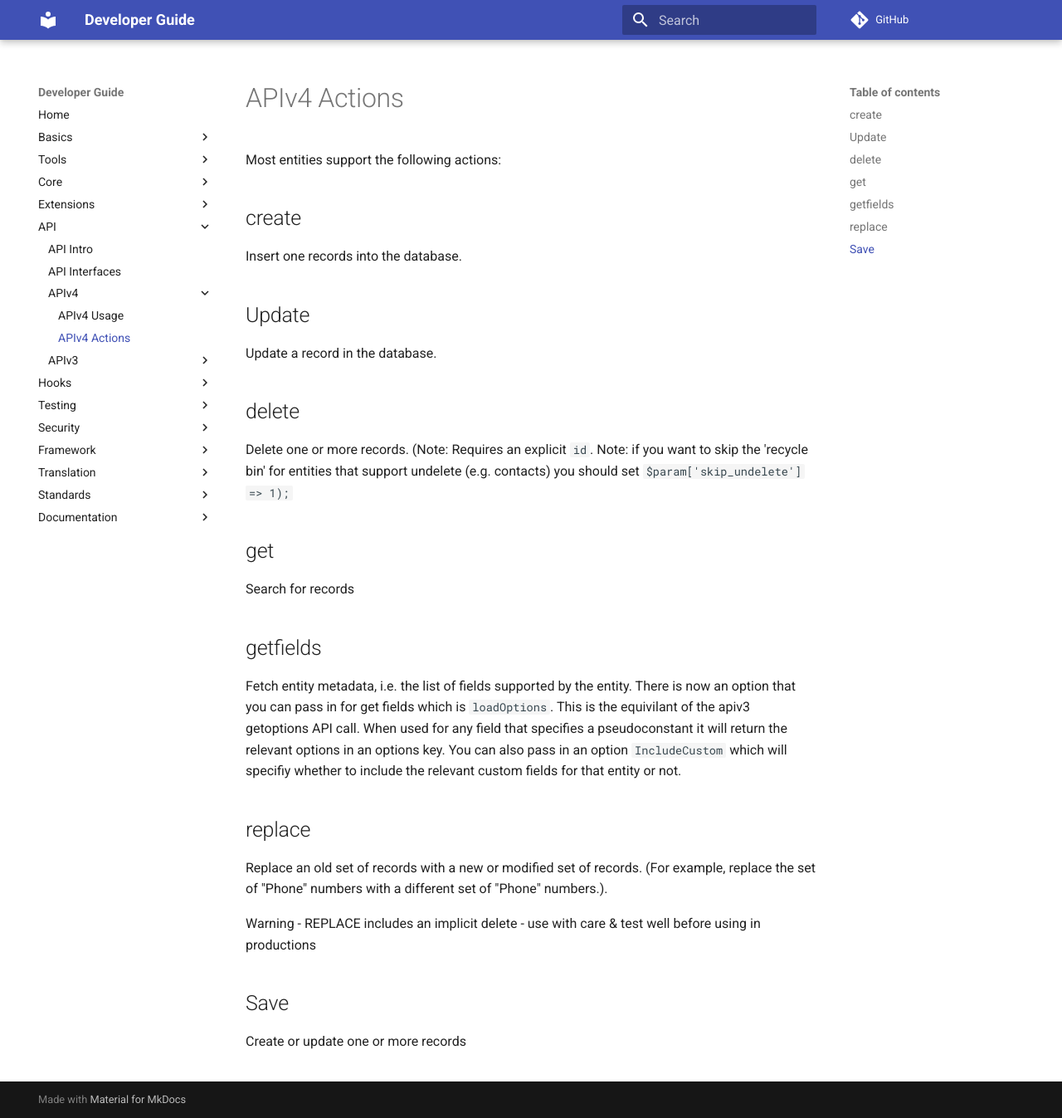
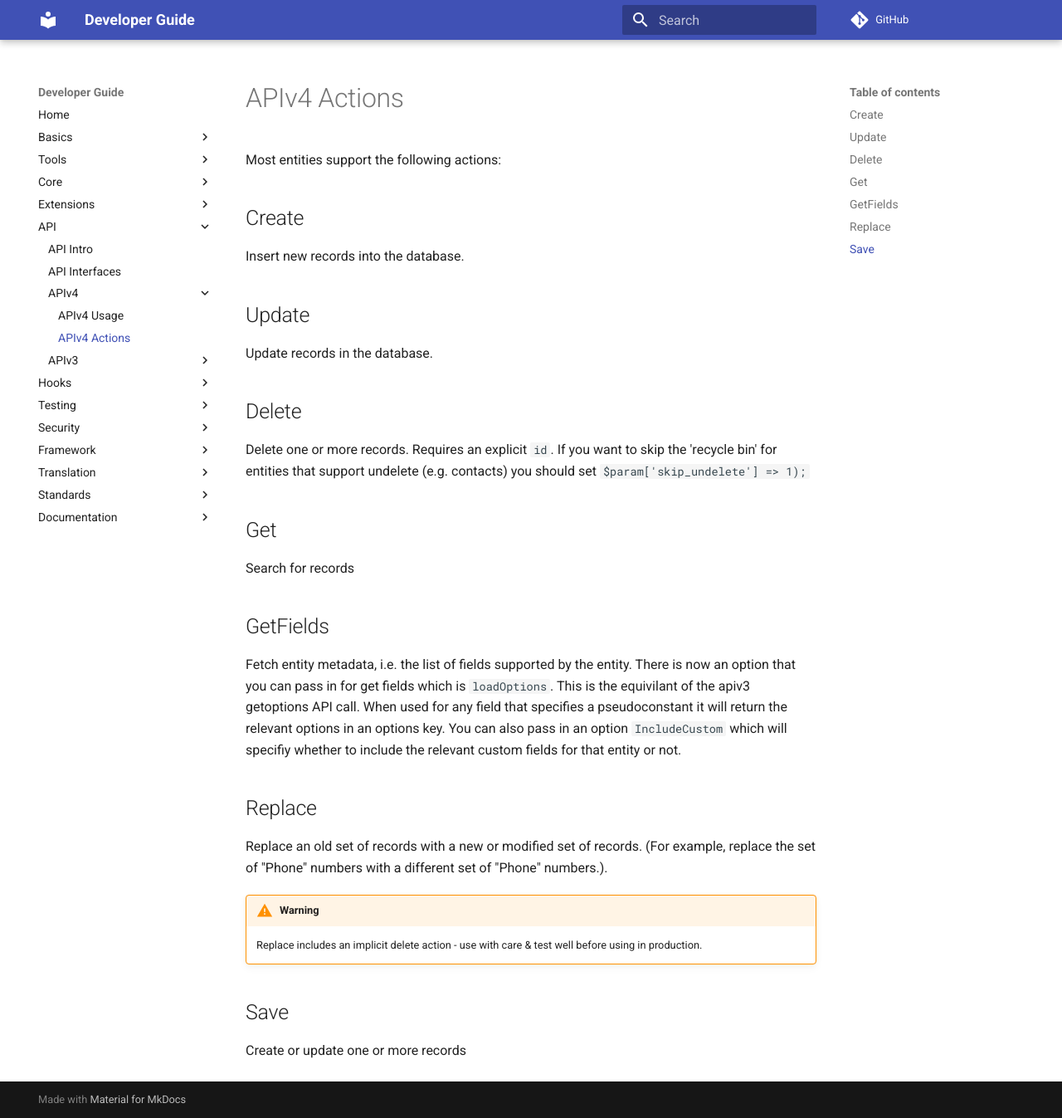
Before and after one commit to civicrm/civicrm-dev-docs, an MkDocs documentation site: the page built from docs/api/v4/actions.md, in a window 1280 px wide and 1347 px high. Shown: the whole window at 83% size. Built offline with MkDocs 1.6.1 and Material for MkDocs 9.7.7, drawn with Linux system fonts in a browser that asks for light colours; comment, search, counter and statistics services are not loaded; old or Windows-style settings are respelled for this version of MkDocs.

Commit message:
Incoporate @mikeyMJCO's review suggestions
Co-Authored-By: Mikey O'Toole <mikey@mjco.uk>

```diff
--- a/docs/api/v4/actions.md
+++ b/docs/api/v4/actions.md
@@ -2,31 +2,32 @@
 
 Most entities support the following actions:
 
-## create
+## Create
 
-Insert one records into the database.
+Insert new records into the database.
 
 ## Update
 
-Update a record in the database.
+Update records in the database.
 
-## delete
+## Delete
 
-Delete one or more records. (Note: Requires an explicit `id`. Note: if you want to skip the 'recycle bin' for entities that support undelete (e.g. contacts) you should set `$param['skip_undelete'] => 1);`
+Delete one or more records. Requires an explicit `id`. If you want to skip the 'recycle bin' for entities that support undelete (e.g. contacts) you should set `$param['skip_undelete'] => 1);`
 
-## get
+## Get
 
 Search for records
 
-## getfields
+## GetFields
 
 Fetch entity metadata, i.e. the list of fields supported by the entity. There is now an option that you can pass in for get fields which is `loadOptions`. This is the equivilant of the apiv3 getoptions API call. When used for any field that specifies a pseudoconstant it will return the relevant options in an options key. You can also pass in an option `IncludeCustom` which will specifiy whether to include the relevant custom fields for that entity or not.
 
-## replace
+## Replace
 
 Replace an old set of records with a new or modified set of records. (For example, replace the set of "Phone" numbers with a different set of "Phone" numbers.).
 
-Warning - REPLACE includes an implicit delete - use with care & test well before using in productions
+!!! warning
+    Replace includes an implicit delete action - use with care & test well before using in production.
 
 ## Save
 
```
Also changed, not shown: docs/api/v4/usage.md (+2 -2 lines).
